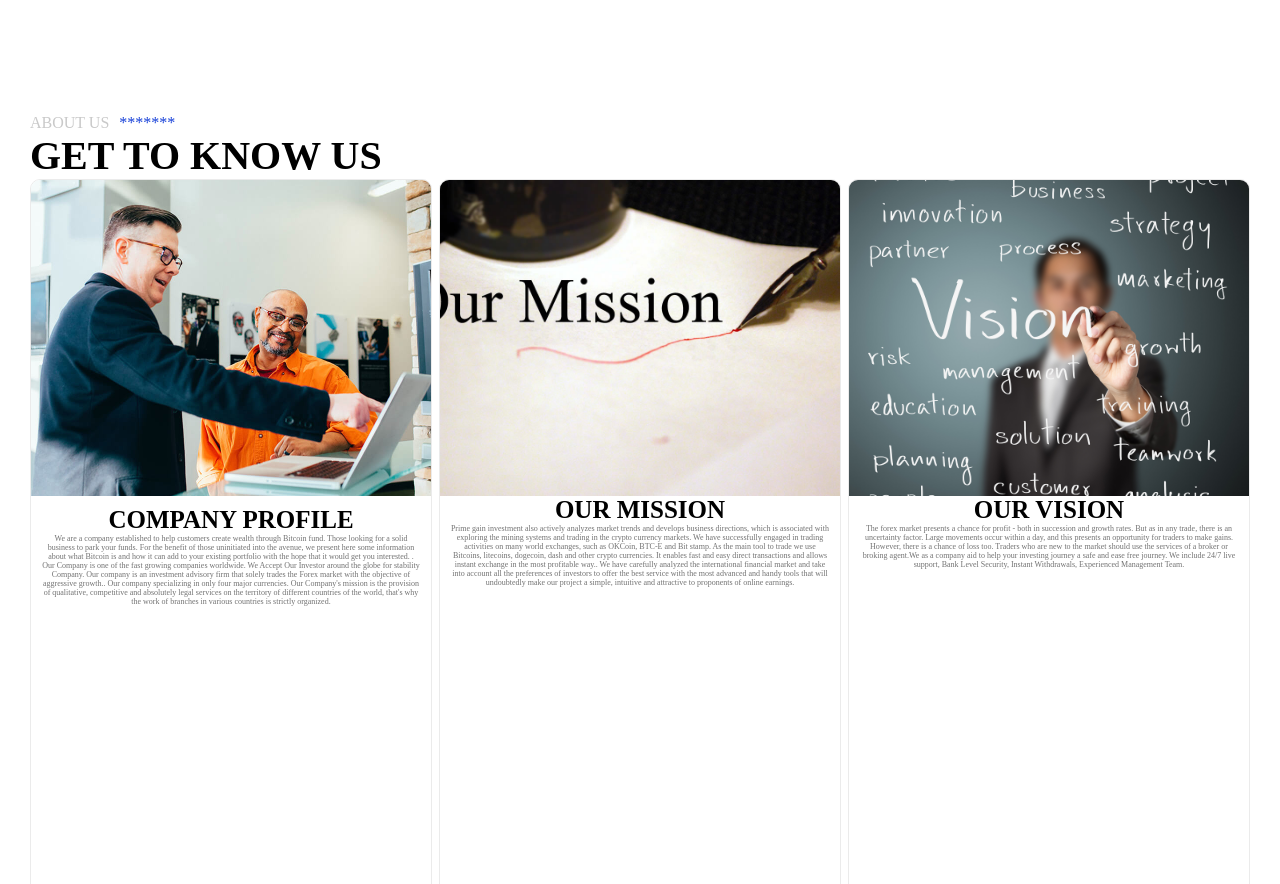
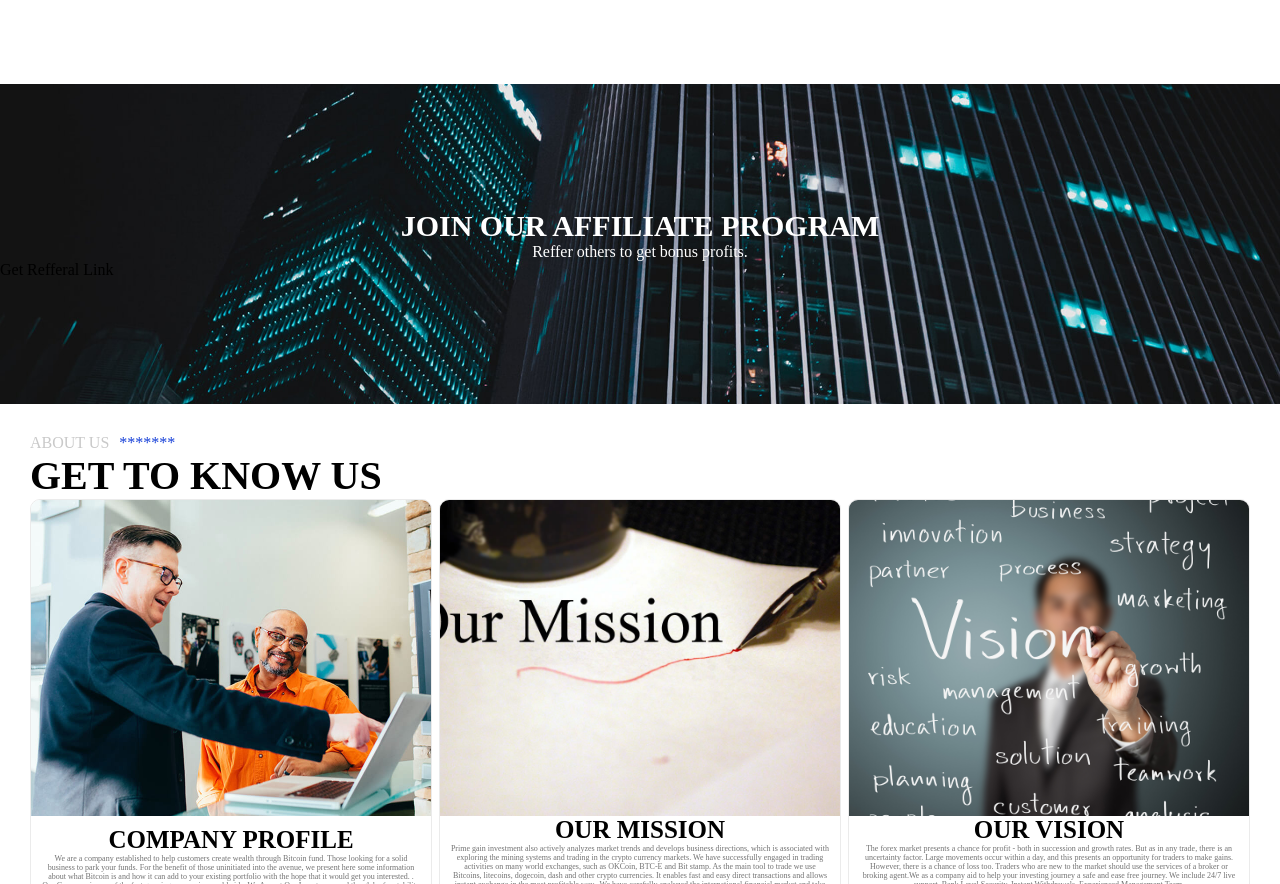
Before and after one commit to ronaldkelechi11/PrimeGain-Investment, a website: page index.html in a window 1280 px wide. Shown: the part 2116-3000 px from the top of the page. Drawn offline with nearby package versions, Linux system fonts and the light colour scheme.

Commit message:
affliate div created

```diff
--- a/index.html
+++ b/index.html
@@ -177,6 +177,14 @@
                     <span>Note: </span>The higher the investment the higher the capital.
                 </div>
         </div>
+        <!-- Affliate Program Linking -->
+        <div class="affliate">
+            <div class="head">Join Our Affiliate Program</div>
+            <div class="text">
+                Reffer others to get bonus profits.
+            </div>
+            <div class="getLink">Get Refferal Link</div>
+        </div>
 
         <!-- About Us -->
         <div class="aboutUs" id="aboutUs">
--- /dev/null
+++ b/styling/_affliate.scss
@@ -0,0 +1,35 @@
+@import 'variables';
+
+.affliate{
+    height: 40vh;
+    background-image: url("../assets/images/cta-bg.jpg");
+    width: 100vw;
+    background-position: center;
+    background-size: cover;
+    background-repeat: no-repeat;
+    display: flex;
+    justify-content: center;
+    flex-direction: column;
+    .head{
+        color: $primaryWhite;
+        font-size: $largeFontSize;
+        font-family: $mainFontFamily;
+        width: 100%;
+        text-align: center;
+        text-transform: uppercase;
+        font-weight: bolder;
+    }
+    .text{
+        color: $primaryWhite;
+        font-size: $smallFontSize;
+        font-family: $mainFontFamily;
+        width: 100%;
+        text-align: center;
+    }
+    .getLink{
+        border: 2px solid $primaryWhite;
+        border-radius: 10px;
+        padding: 5px;
+        color: $primaryWhite;
+    }
+}
--- a/styling/dashboard.scss
+++ b/styling/dashboard.scss
@@ -1,4 +1,5 @@
 @import 'variables';
+@import 'mediaqueries';
 
 *{
     margin: 0;
@@ -125,6 +126,7 @@ body{
             }
             #userUsername{
                 color: $secondaryColor;
+                font-weight: lighter;
             }
         }
         .emailAddress{
@@ -143,6 +145,7 @@ body{
             }
             #userEmailAddress{
                 color: $secondaryColor;
+                font-weight: lighter;
             }
         }
         .userNumber{
@@ -158,19 +161,24 @@ body{
                 font-family: $secondaryFontFamily;
                 color: $primaryBlack;
                 font-size: $smallFontSize;
+                .img{
+                    width: 25px;
+                    height: 25px;
+                    background-color: green;
+                }
             }
             #userNumber{
                 color: $secondaryColor;
+                font-weight: lighter;
             }
         }
     }
     .invest{
         height: 300px;
-        margin-top: 20px;
         display: flex;
+        margin: 10px;
         flex-direction: row;
         justify-content: space-between;
-        margin-left: 10px;
         background-color: red;
         .depositInfo{
             width: 50%;
--- a/styling/index.scss
+++ b/styling/index.scss
@@ -5,6 +5,7 @@
 @import 'navbar';
 @import 'hero';
 @import 'aboutUs';
+@import 'affliate';
 @import 'iadvices';
 @import 'contact';
 @import 'footer';
```
Also changed, not shown: dashboard.html (+1 -2 lines), assets/images/cta-bg.jpg (added), styling/dashboard.css, styling/index.css, 2 other files.
